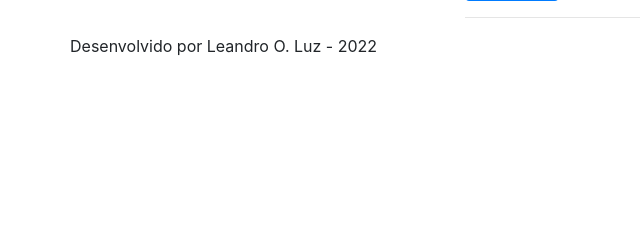
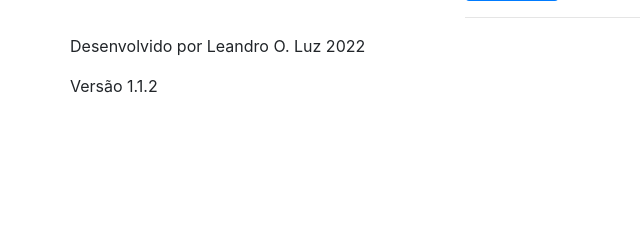
Before and after one commit to leandro-luz/manutencaoluz, a Flask app: page /auth/register in a window 1280 px wide. Shown: the part 549-800 px from the top of the page, without its empty margins (0-640 px from the left). Run offline with Flask 2, Linux system fonts and the light colour scheme; some libraries are stand-ins or nearby versions.

Commit message:
incluído versão do app

```diff
--- a/app.py
+++ b/app.py
@@ -8,4 +8,4 @@ app = create_app('config.%sConfig' % env.capitalize())
 register(app)
 
 if __name__ == '__main__':
-    app.run(Debug=True)
+    app.run()
--- a/webapp/templates/footer.html
+++ b/webapp/templates/footer.html
@@ -1,3 +1,6 @@
 <div class="row">
-     Desenvolvido por Leandro O. Luz - 2022
+     <p> Desenvolvido por Leandro O. Luz 2022</p>
 </div>
+<div class="row">
+     <p> Versão 1.1.2 </p>
+</div>
```
